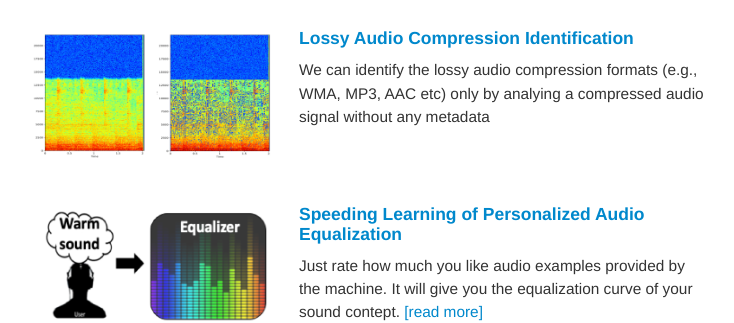
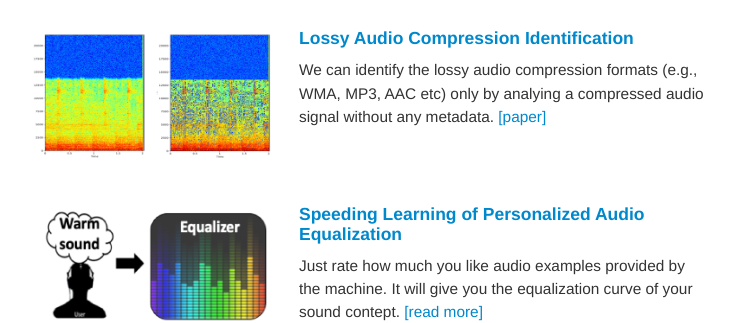
Before and after one commit to bongjun/bongjun.github.io, a Jekyll site: the page built from pages/research.md, in a window 1280 px wide and 900 px high, scrolled down 897 px. Shown: the part 199-522 px from the top of the window, without its empty margins (280-1014 px from the left). Built offline with Jekyll 4.4.1, drawn with Linux system fonts in a browser that asks for light colours.

Commit message:
Update research.md

```diff
--- a/pages/research.md
+++ b/pages/research.md
@@ -44,7 +44,7 @@ The largest publicly-available datset of vocal imitations as well as the first t
 <a href="{{ BASE_PATH }}/pages/research.html"><img src="{{ BASE_PATH }}/pages/files/lossy_compression_icon.png" width="35%" height="35%" align="left" style="margin:10px 20px "></a>
 #### [Lossy Audio Compression Identification]({{ BASE_PATH }}/pages/research.html)
 
-We can identify the lossy audio compression formats (e.g., WMA, MP3, AAC etc) only by analying a compressed audio signal without any metadata
+We can identify the lossy audio compression formats (e.g., WMA, MP3, AAC etc) only by analying a compressed audio signal without any metadata. [[paper]]({{ BASE_PATH }}/pages/files/papers/Kim-Rafii_eusipco2018.pdf)
 
 <br>
 
```
